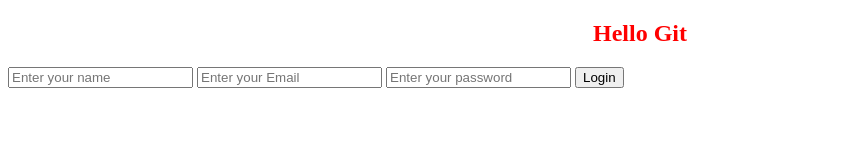
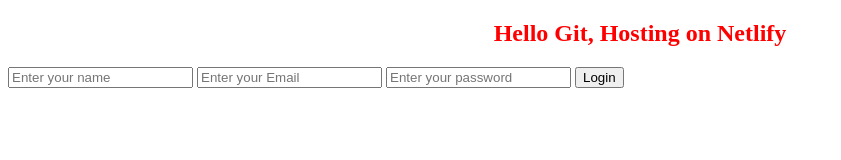
Before and after one commit to Kate-sw/MyFirstAttemptRepository, a plain HTML site: page index.html in a window 1280 px wide. Shown: the whole page, without its empty margins (0-841 px from the left). Drawn offline with Linux system fonts and the light colour scheme.

Commit message:
Updated h1

```diff
--- a/index.html
+++ b/index.html
@@ -9,7 +9,7 @@
   </head>
   <body>
     <section>
-      <h1>Hello Git</h1>
+      <h1>Hello Git, Hosting on Netlify</h1>
       <form>
         <input type="text" placeholder="Enter your name" />
         <input type="email" placeholder="Enter your Email" />
```
